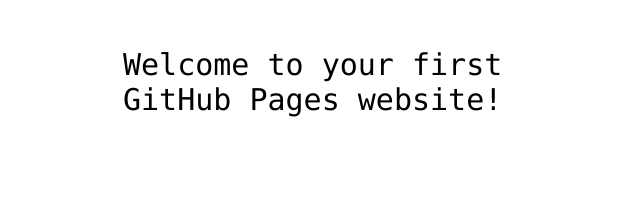
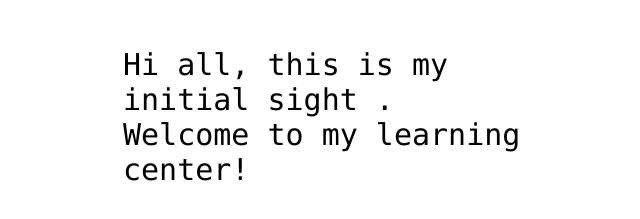
Before and after one commit to guptavibha/hello-world, a plain HTML site: page index.html in a window 1280 px wide. Shown: the part 341-560 px from the top of the page, without its empty margins (317-957 px from the left). Drawn offline with Linux system fonts and the light colour scheme.

Commit message:
Update index.html

```diff
--- a/index.html
+++ b/index.html
@@ -12,7 +12,8 @@
 <img src="https://octodex.github.com/images/daftpunktocat-thomas.gif" id="octocat" alt="octocat-gif" />
 
 <!-- Change this code here by copy and pasting your template on line 15 -->
-<p>Welcome to your first GitHub Pages website!</p>
+<p>Hi all, this is my initial sight . Welcome to my learning center!</p>
+
 
 </body>
 </html>
```
